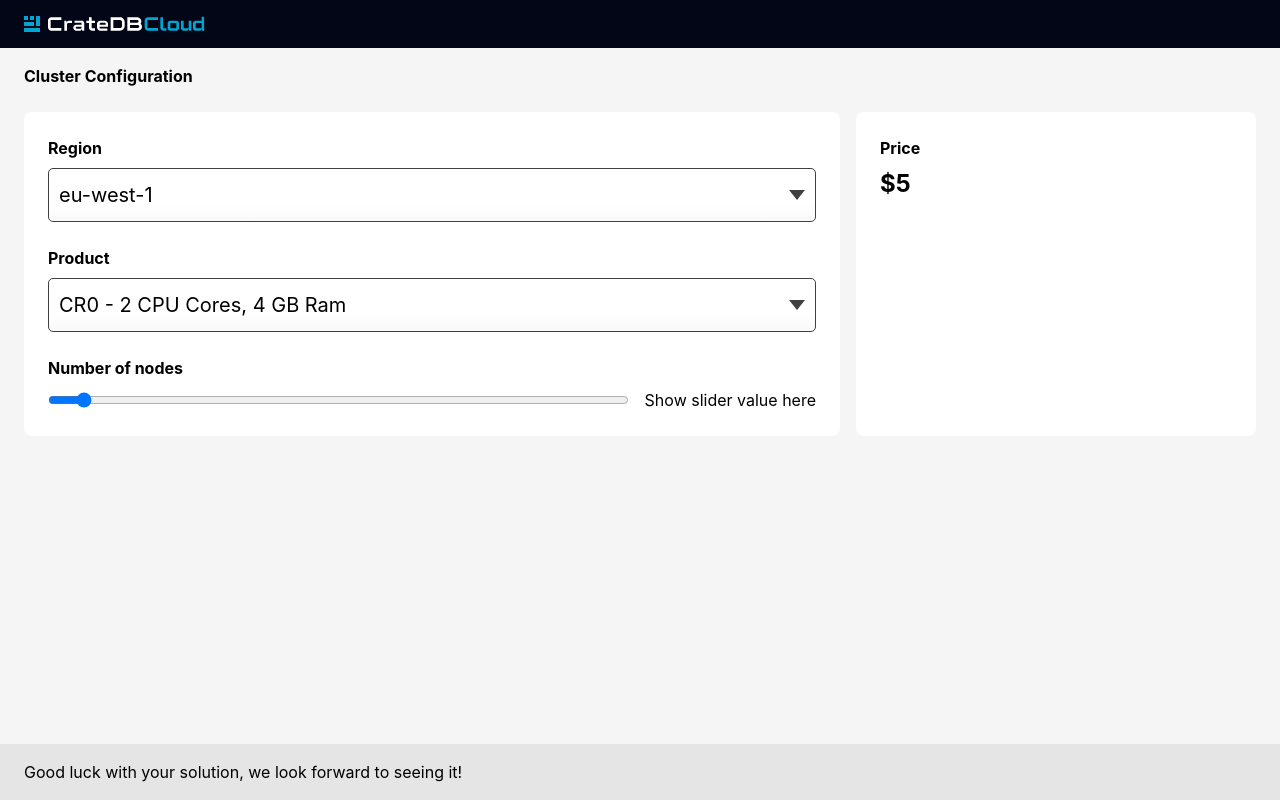
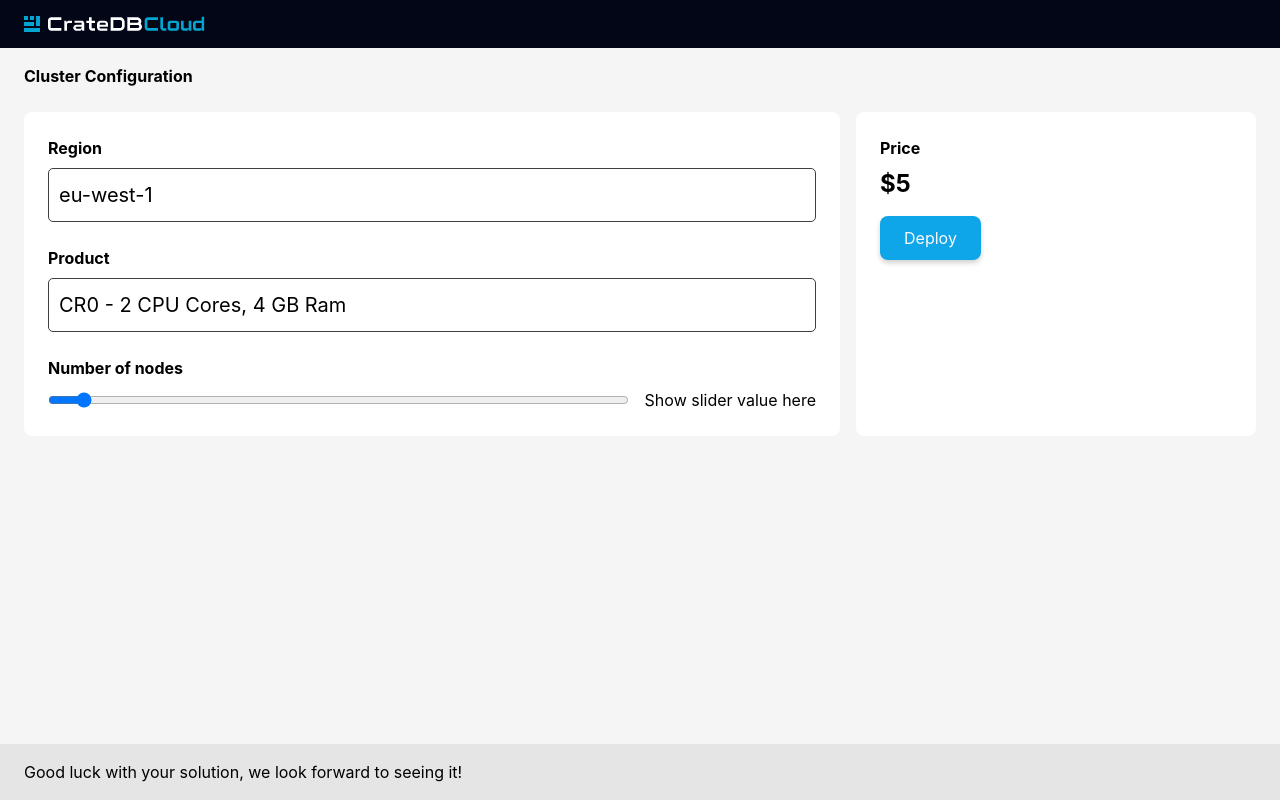
Before and after one commit to crate/crate-pricing-calculator, a React (Create React App) app: page / in a window 1280 px wide. Built offline with nearby package versions, Linux system fonts and the light colour scheme.

Commit message:
Add a submit handler, log form output to console

```diff
--- a/src/App.jsx
+++ b/src/App.jsx
@@ -1,6 +1,5 @@
 import React from 'react';
-import DeployPage from './DeployPage';
-import { PRICING, PRODUCTS, REGIONS } from './data';
+import DeployPage from './views/DeployPage';
 import Header from './components/Header';
 import Footer from './components/Footer';
 
@@ -10,11 +9,7 @@ function App() {
             <Header />
             <main className="bg-neutral-100 flex-grow px-6 py-4">
                 <h1 className="font-bold font-lg mb-6">Cluster Configuration</h1>
-                <DeployPage
-                    regions={REGIONS}
-                    products={PRODUCTS}
-                    pricing={PRICING}
-                />
+                <DeployPage />
             </main>
             <Footer />
         </div>
--- a/src/DeployPage.jsx
+++ /dev/null
@@ -1,71 +0,0 @@
-import React from 'react';
-import PropTypes from 'prop-types';
-
-function DeployPage({ regions, products, pricing }) {
-    return (
-        <div className="gap-4 lg:grid lg:grid-cols-12">
-            <div className="bg-white lg:col-span-8 lg:mb-0 mb-4 p-6 rounded-lg">
-                <div className="mb-6">
-                    <h3 className="font-bold font-xl mb-2">Region</h3>
-                    <div className="select">
-                        <select name="region">
-                            {regions.map(region => (
-                                <option name={region} key={region}>
-                                    {region}
-                                </option>
-                            ))}
-                        </select>
-                    </div>
-                </div>
-
-                <div className="mb-6">
-                    <h3 className="font-bold font-xl mb-2">Product</h3>
-                    <div className="select">
-                        <select name="product">
-                            {products.map(product => (
-                                <option name={product.name} key={product.name}>
-                                    {product.name} - {product.cpu} CPU Cores,{' '}
-                                    {product.ram} GB Ram
-                                </option>
-                            ))}
-                        </select>
-                    </div>
-                </div>
-
-                <div>
-                    <h3 className="font-bold font-xl mb-2">Number of nodes</h3>
-                    {/*
-                        Please update the max property here based on the
-                        max number of nodes available for the selected product
-                        and display the current value alongside the slider
-                    */}
-                    <div className="flex justify-between">
-                        <input
-                            className="flex-grow mr-4"
-                            type="range"
-                            min={0}
-                            max={999}
-                        />
-                        <span>Show slider value here</span>
-                    </div>
-                </div>
-            </div>
-            <aside className="bg-white lg:col-span-4 p-6 rounded-lg">
-                <h3 className="font-bold font-xl mb-2">Price</h3>
-                {/*
-                    Please display the correct price here based on the
-                    selected product, selected region and selected number of nodes
-                */}
-                <div className="font-bold text-2xl">${pricing.default.cr0}</div>
-            </aside>
-        </div>
-    );
-}
-
-DeployPage.propTypes = {
-    regions: PropTypes.arrayOf(PropTypes.string).isRequired,
-    products: PropTypes.arrayOf(PropTypes.object).isRequired,
-    pricing: PropTypes.object.isRequired,
-};
-
-export default DeployPage;
--- /dev/null
+++ b/src/components/Button/Button.jsx
@@ -0,0 +1,12 @@
+import React from 'react';
+import PropTypes from 'prop-types';
+
+function Button({ type }) {
+    return <button type={type}>Deploy</button>;
+}
+
+Button.propTypes = {
+    type: PropTypes.oneOf([]).isRequired,
+};
+
+export default Button;
--- /dev/null
+++ b/src/components/Button/index.js
@@ -0,0 +1,3 @@
+import Button from './Button';
+
+export default Button;
--- a/src/data.js
+++ b/src/data.js
@@ -2,31 +2,31 @@ export const REGIONS = ['eu-west-1', 'us-east-1', 'us-west-1', 'ap-southeast-1']
 
 export const PRODUCTS = [
     {
-        name: 'CR0',
+        name: 'cr0',
         cpu: 2,
         ram: 4,
         maxScale: 1,
     },
     {
-        name: 'CR1',
+        name: 'cr1',
         cpu: 4,
         ram: 8,
         maxScale: 3,
     },
     {
-        name: 'CR2',
+        name: 'cr2',
         cpu: 8,
         ram: 16,
         maxScale: 9,
     },
     {
-        name: 'CR3',
+        name: 'cr3',
         cpu: 16,
         ram: 32,
         maxScale: 9,
     },
     {
-        name: 'CR4',
+        name: 'cr4',
         cpu: 32,
         ram: 64,
         maxScale: 12,
--- a/src/index.css
+++ b/src/index.css
@@ -48,19 +48,20 @@ select::-ms-expand {
   cursor: pointer;
   line-height: 1.1;
   background-color: #fff;
-  background-image: linear-gradient(to top, #f9f9f9, #fff 33%);
 }
 
-.select select, .select::after {
-  grid-area: select;
+button {
+  align-items: center;
+  border: none;
+  border-radius: 8px;
+  cursor: pointer;
+  color: #fff;
+  display: inline-flex;
+  justify-content: center;
+  font-family: inherit;
+  min-width: 10ch;
+  min-height: 44px;
+  padding: 0.25em 0.75em;
+  background-color: red;
+  box-shadow: 0 3px 5px rgba(0, 0, 0, 0.18);
 }
-
-.select:not(.select--multiple)::after {
-  content: "";
-  justify-self: end;
-  width: 0.8em;
-  height: 0.5em;
-  background-color: var(--select-arrow);
-  -webkit-clip-path: polygon(100% 0%, 0 0%, 50% 100%);
-          clip-path: polygon(100% 0%, 0 0%, 50% 100%);
-}
--- /dev/null
+++ b/src/views/DeployPage/DeployPage.jsx
@@ -0,0 +1,83 @@
+import React from 'react';
+import PropTypes from 'prop-types';
+
+function DeployPage({ onSubmit, pricing, products, regions }) {
+    return (
+        <form name="deploy-page" onSubmit={onSubmit}>
+            <div className="gap-4 lg:grid lg:grid-cols-12">
+                <div className="bg-white lg:col-span-8 lg:mb-0 mb-4 p-6 rounded-lg">
+                    <div className="mb-6">
+                        <h3 className="font-bold font-xl mb-2">Region</h3>
+                        <div className="select">
+                            <select name="region">
+                                {regions.map(region => (
+                                    <option name={region} key={region}>
+                                        {region}
+                                    </option>
+                                ))}
+                            </select>
+                        </div>
+                    </div>
+
+                    <div className="mb-6">
+                        <h3 className="font-bold font-xl mb-2">Product</h3>
+                        <div className="select">
+                            <select name="product">
+                                {products.map(product => (
+                                    <option value={product.name} key={product.name}>
+                                        {product.name.toUpperCase()} - {product.cpu}{' '}
+                                        CPU Cores, {product.ram} GB Ram
+                                    </option>
+                                ))}
+                            </select>
+                        </div>
+                    </div>
+
+                    <div>
+                        <h3 className="font-bold font-xl mb-2">Number of nodes</h3>
+                        {/*
+                            Please update the max property here based on the
+                            max number of nodes available for the selected product
+                            and display the current value alongside the slider
+                        */}
+                        <div className="flex justify-between">
+                            <input
+                                className="flex-grow mr-4"
+                                type="range"
+                                name="nodes"
+                                min={0}
+                                max={999}
+                            />
+                            <span>Show slider value here</span>
+                        </div>
+                    </div>
+                </div>
+                <aside className="bg-white lg:col-span-4 p-6 rounded-lg">
+                    <h3 className="font-bold font-xl mb-2">Price</h3>
+                    {/*
+                        Please display the correct price here based on the
+                        selected product, selected region and selected number of nodes
+                    */}
+                    <div className="font-bold text-2xl">${pricing.default.cr0}</div>
+                    <div className="flex py-4">
+                        <button
+                            className="bg-sky-500 inline-flex items-center p-2 rounded-lg text-neutral-50"
+                            type="submit"
+                        >
+                            Deploy
+                        </button>
+                    </div>
+                </aside>
+            </div>
+        </form>
+    );
+}
+
+DeployPage.propTypes = {
+    onSubmit: PropTypes.func.isRequired,
+    pricing: PropTypes.object.isRequired,
+    products: PropTypes.arrayOf(PropTypes.object).isRequired,
+    regions: PropTypes.arrayOf(PropTypes.string).isRequired,
+};
+
+export default DeployPage;
--- /dev/null
+++ b/src/views/DeployPage/index.js
@@ -0,0 +1,38 @@
+import React from 'react';
+import DeployPage from './DeployPage';
+import { PRICING, PRODUCTS, REGIONS } from '../../data';
+
+function DeployPageContainer() {
+    const handleDeployFormSubmit = event => {
+        // This function handles logging the output
+        // of the form to allow for easy checking
+        // of the solution.
+        //
+        // You do not need to modify this function
+        event.preventDefault();
+        // eslint-disable-next-line no-console
+        console.table(
+            [...event.target.elements]
+                .filter(({ value }) => !!value)
+                .map(({ name, value }) => ({ [name]: value }))
+                .reduce(
+                    (accumulator, currentValue) => ({
+                        ...accumulator,
+                        ...currentValue,
+                    }),
+                    {},
+                ),
+        );
+    };
+
+    return (
+        <DeployPage
+            onSubmit={handleDeployFormSubmit}
+            pricing={PRICING}
+            products={PRODUCTS}
+            regions={REGIONS}
+        />
+    );
+}
+
+export default DeployPageContainer;
```
Also changed, not shown: 1 other file (tests, documents, lock files or other folders).
